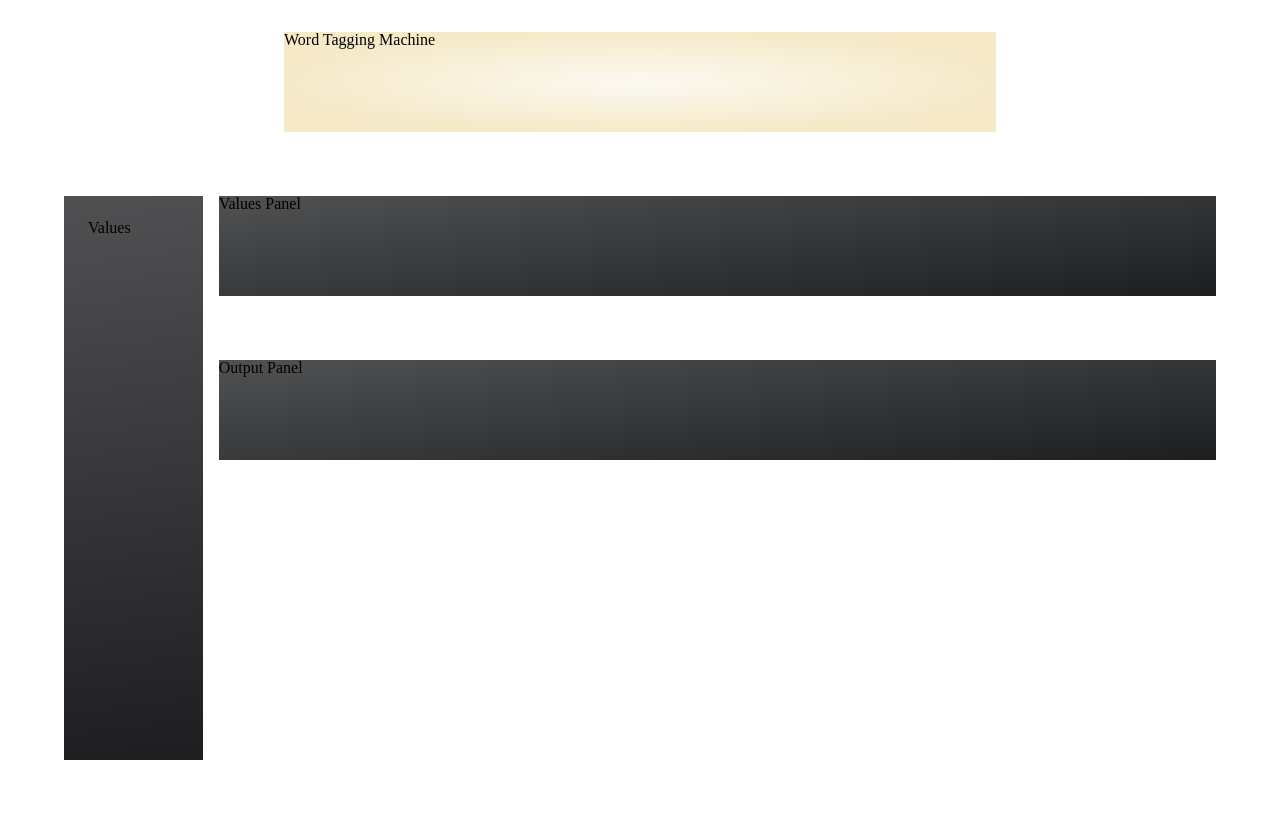
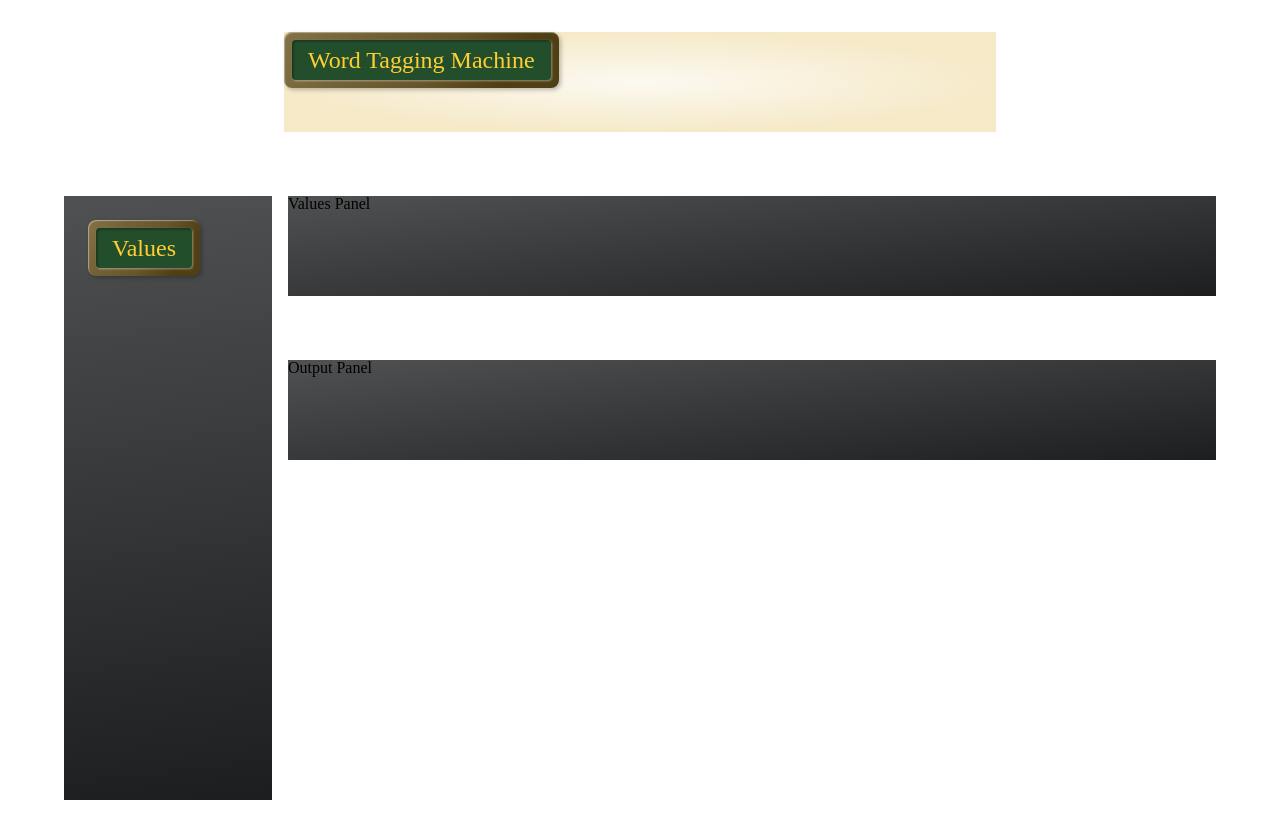
Before and after one commit to JCLaHoot/name-generator, a React (Create React App) app: page / in a window 1280 px wide. Before the commit the page ends 800 px from the top, so only its background shows below. Built offline with nearby package versions, Linux system fonts and the light colour scheme; no server answers; the database is empty.

Commit message:
🏷️ created labels (first part)

```diff
--- a/src/App.css
+++ b/src/App.css
@@ -86,7 +86,7 @@ table {
   ========================================
 */
 
-@import url('https://fonts.googleapis.com/css2?family=La+Belle+Aurore&display=swap');
+@import url('https://fonts.googleapis.com/css2?family=Cinzel+Decorative:wght@700&family=La+Belle+Aurore&display=swap');
 
 
 /*
@@ -101,6 +101,19 @@ table {
   --parchment: radial-gradient(50% 50% at 50% 50%, rgba(255, 255, 255, 0) 0%, rgba(242, 225, 179, 0.65) 100%), #FCF9F1;
   --parchment-glow: radial-gradient(50% 50% at 50% 50%, #FFDBAA 0%, rgba(255, 255, 255, 0) 100%), #FFC44E;
   --machine-frame: linear-gradient(173.12deg, rgba(255, 255, 255, 0.2) 0%, rgba(0, 0, 0, 0.2) 100%), #242527;
+  --brass-reflective: linear-gradient(123.49deg, rgba(255, 255, 255, 0.2) 0%, rgba(173, 173, 173, 0.2) 27.6%, rgba(112, 112, 112, 0.2) 55.21%, rgba(0, 0, 0, 0.2) 80.73%, rgba(0, 0, 0, 0.2) 100%), #644F19;
+
+  --banking-green: #234E2C;
+  --jumpsuit-blue: #18445C;
+
+  --brass-01: #FFEFBD;
+  --brass-02: #FFE183;
+  --brass-03: #FFCE33;
+  --brass-04: #9F801C;
+  --brass-05: #644F19;
+
+
+
 }
 
 
@@ -356,3 +369,47 @@ h2 {
   Footer
   ========================================
 */
+
+/*
+  ========================================
+  Frame
+  ========================================
+*/
+
+.frame {
+  display: inline-block;
+  border-radius: 8px;
+  background: var(--brass-reflective);
+  box-shadow: inset 1px 1px 1px rgba(255, 255, 255, 0.4);
+  filter: drop-shadow(2px 2px 2px rgba(0, 0, 0, 0.25));
+
+
+
+}
+
+.frame.thin {
+  padding: 8px;
+}
+
+/*
+  ========================================
+  Labels
+  ========================================
+*/
+
+.ornate-label .inner-content {
+  display: inline-block;
+  padding: 8px 16px;
+  border-radius: 4px;
+
+  background-color: var(--banking-green);
+  color: var(--brass-03);
+  font-size: 1.5em;
+  font-family: 'cinzel decorative', serif;
+  box-shadow: inset 2px 2px 2px rgba(0, 0, 0, 0.25);
+  filter: drop-shadow(1px 1px 1px rgba(255, 255, 255, 0.4));
+
+
+
+
+}
--- a/src/components/frame.js
+++ b/src/components/frame.js
@@ -17,7 +17,7 @@ const Frame = (props) => {
 
 
     return (
-        <div className={className}>
+        <div className={`frame ${className}`}>
             {props.children}
         </div>
     )
--- a/src/components/ornateLabel.js
+++ b/src/components/ornateLabel.js
@@ -8,7 +8,7 @@ const OrnateLabel = (props) => {
 
     return (
         <div className="ornate-label">
-            <Frame size='thin'>{props.children}</Frame>
+            <Frame size='thin'><span className="inner-content">{props.children}</span></Frame>
         </div>
     )
 
```
